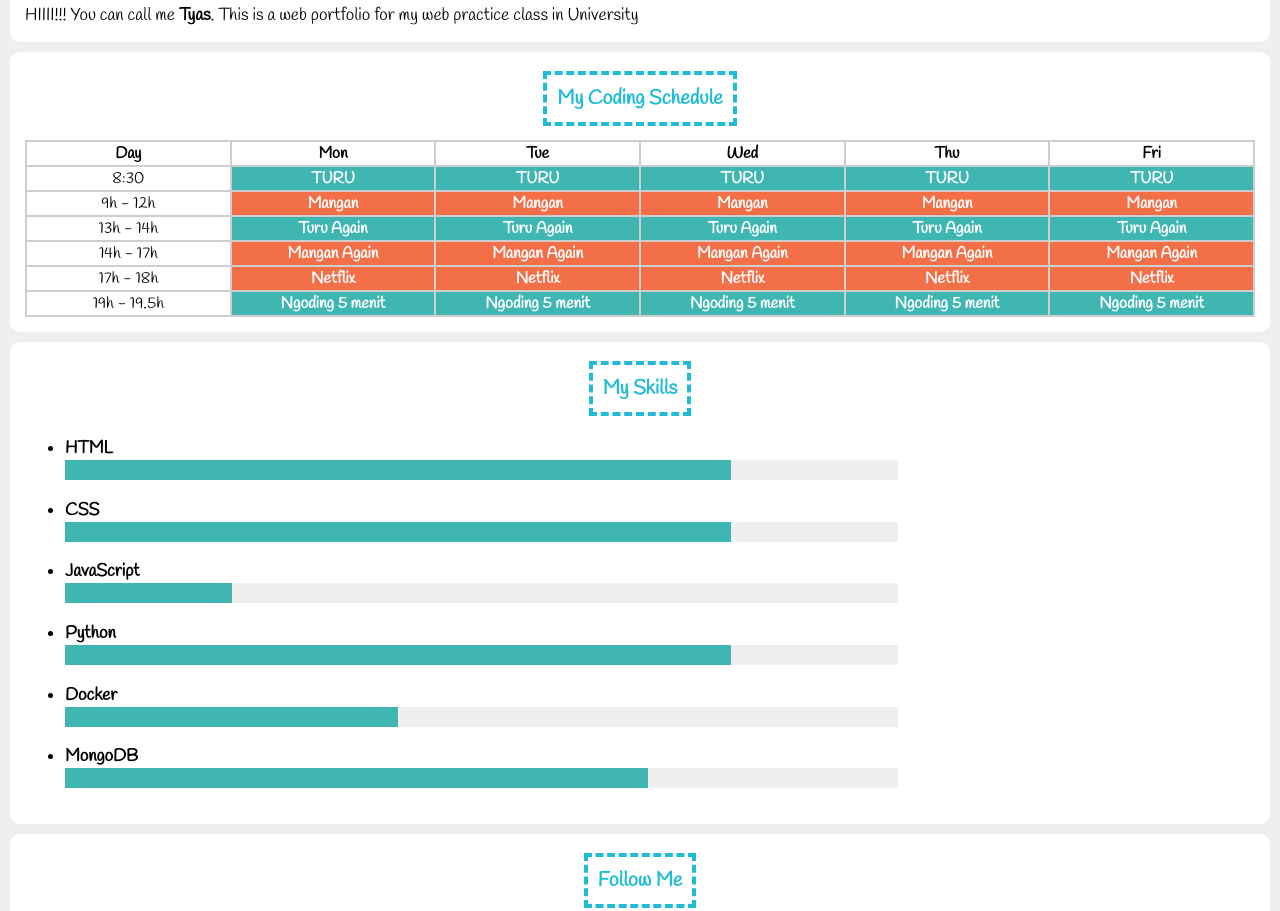
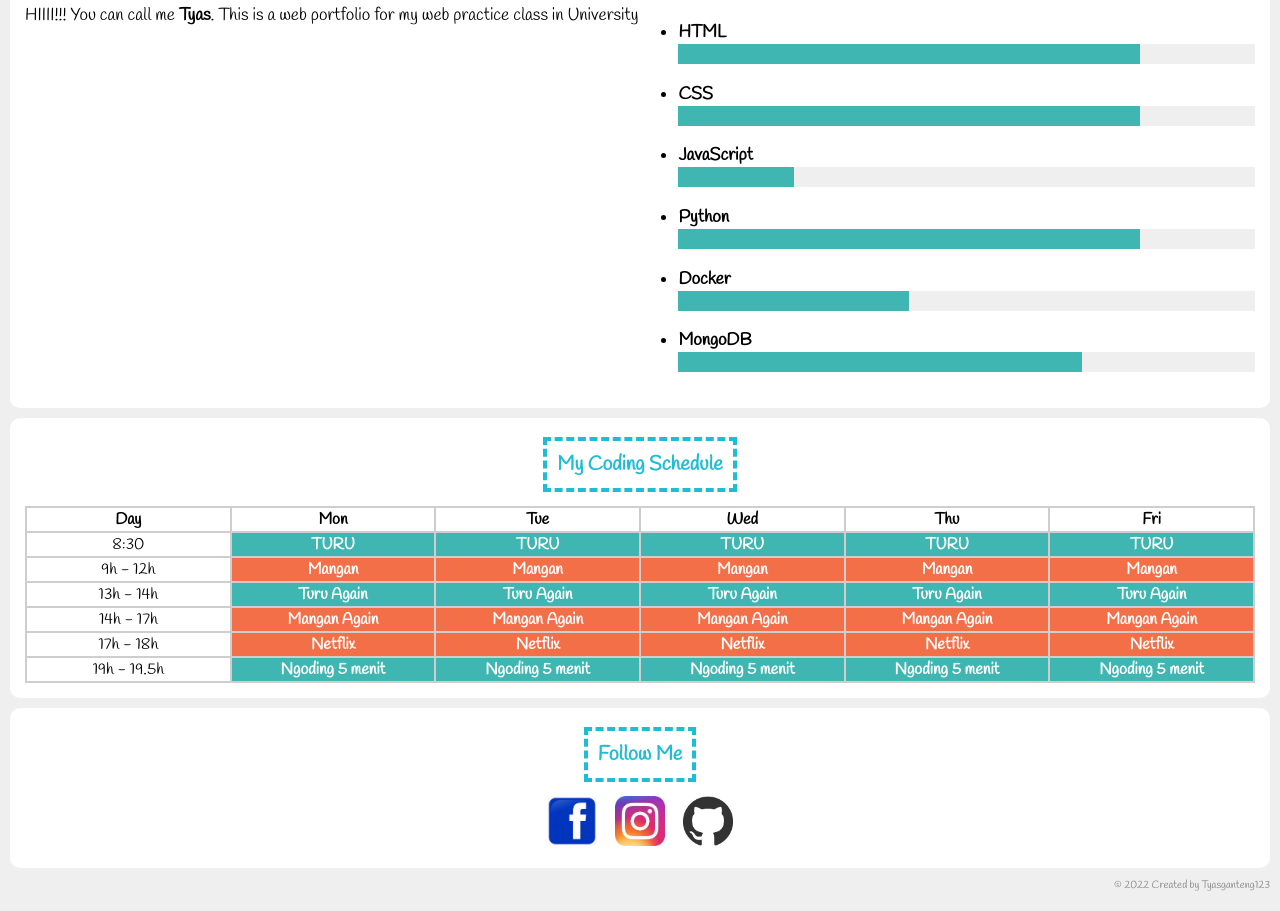
Before and after one commit to AidityasAdhakim/praktikum-web, a plain HTML site: page index.html in a window 1280 px wide. Shown: the part 439-1350 px from the top of the page. Drawn offline with Linux system fonts and the light colour scheme.

Commit message:
praktikum-5

```diff
--- a/index.html
+++ b/index.html
@@ -14,9 +14,36 @@
 
         <div class="section">
             <h1><span>About Me</span></h1>
-            <p>
-                HIIII!!! You can call me  <strong>Tyas</strong>. This is a web portfolio for my web practice class in University
-            </p>
+            <div class="about-container">
+                <div class="about">
+                    <p>
+                        HIIII!!! You can call me  <strong>Tyas</strong>. This is a web portfolio for my web practice class in University
+                    </p>
+                </div>
+
+                <div class="progress">
+                    <ul>
+                        <li>HTML <br />
+                            <progress min="0" max="100" value="80"></progress>
+                        </li>
+                        <li>CSS <br />
+                            <progress min="0" max="100" value="80"></progress>
+                        </li>
+                        <li>JavaScript <br />
+                            <progress min="0" max="100" value="20"></progress>
+                        </li>
+                        <li>Python <br />
+                            <progress min="0" max="100" value="80"></progress>
+                        </li>
+                        <li>Docker <br />
+                            <progress min="0" max="100" value="40"></progress>
+                        </li>
+                        <li>MongoDB <br />
+                            <progress min="0" max="100" value="70"></progress>
+                        </li>
+                    </ul>
+                </div>
+            </div>
         </div>
 
         <div class="section">
@@ -81,30 +108,6 @@
             </table>
         </div>
 
-        <div class="section">
-            <h1><span>My Skills</span></h1>
-            <ul>
-                <li>HTML <br />
-                    <progress min="0" max="100" value="80"></progress>
-                </li>
-                <li>CSS <br />
-                    <progress min="0" max="100" value="80"></progress>
-                </li>
-                <li>JavaScript <br />
-                    <progress min="0" max="100" value="20"></progress>
-                </li>
-                <li>Python <br />
-                    <progress min="0" max="100" value="80"></progress>
-                </li>
-                <li>Docker <br />
-                    <progress min="0" max="100" value="40"></progress>
-                </li>
-                <li>MongoDB <br />
-                    <progress min="0" max="100" value="70"></progress>
-                </li>
-            </ul>
-        </div>
-
         <div class="section" id="contacts">
             <h1><span>Follow Me</span></h1>
             <div>
--- a/style.css
+++ b/style.css
@@ -33,6 +33,14 @@ p {
     padding: 15px;
     margin-bottom: 10px;
     border-radius: 10px;
+}
+.about-container{
+    display: flex;
+    flex-direction: row;
+    justify-content: center;
+}
+.progress{
+    flex-grow:3;
 }
 #header img {
     display: block;
@@ -76,7 +84,7 @@ li {
     font-weight: bold;
 }
 progress {
-    width: 70%;
+    width: 100%;
     height: 20px;
     color: #3fb6b2;
     background: #efefef;
@@ -112,3 +120,9 @@ progress::-moz-progress-bar {
     padding-bottom: 10px;
     color: grey;
 }
+
+@media (max-width:414px) {
+    .about-container{
+        flex-direction: column;
+    }
+}
```
